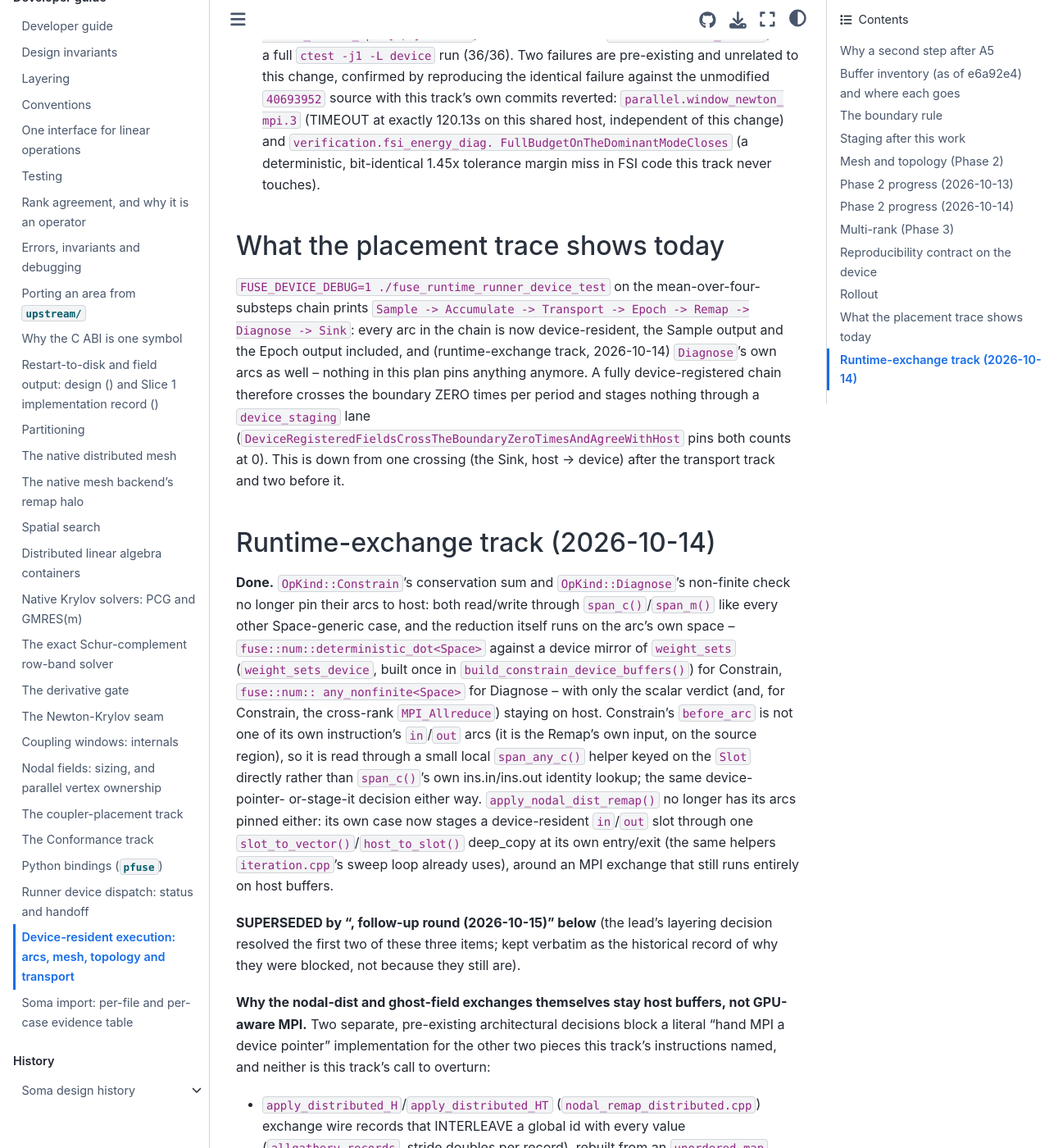
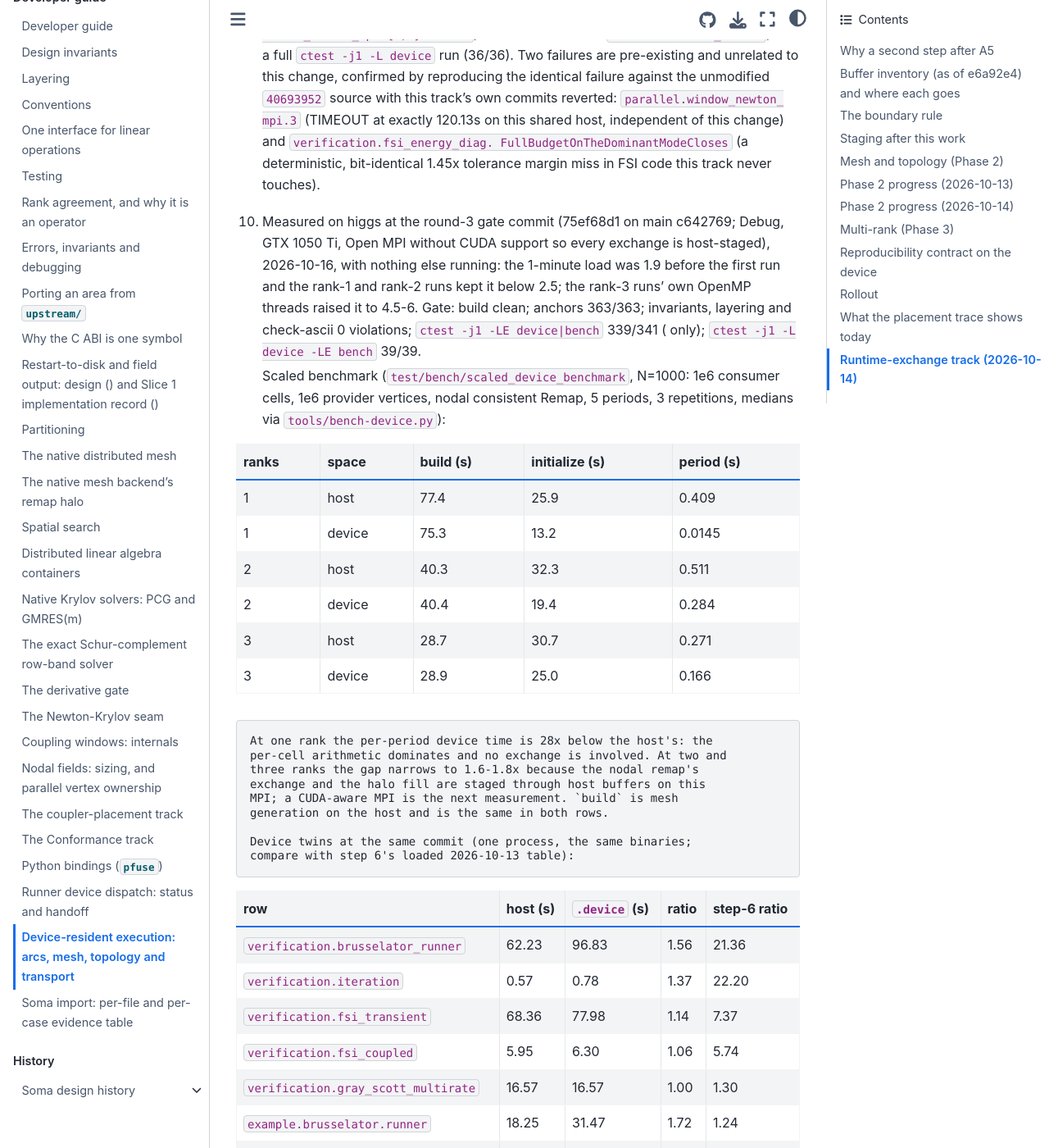
Before and after one commit to vijaysm/fuse, a Sphinx documentation site: the page built from docs/dev/device-resident-arcs.md, in a window 1280 px wide and 1400 px high, scrolled down 14706 px. Shown: the whole window at 82% size. Built offline with Sphinx 7.4.7 and the Sphinx Book theme 1.1.4, drawn with Linux system fonts in a browser that asks for light colours; pages that are not in the unit, such as notebooks, are missing from menus; some of the changed text lies outside the part shown.

Commit message:
docs: record the quiet host-vs-device timings as rollout step 10
Scaled benchmark at 1e6 cells and the device twins at 75ef68d1,
measured on an otherwise idle higgs.

```diff
--- a/docs/dev/device-resident-arcs.md
+++ b/docs/dev/device-resident-arcs.md
@@ -520,6 +520,59 @@ the next step starts. Host mode byte-identity is the standing invariant.
    FullBudgetOnTheDominantModeCloses` (a deterministic, bit-identical
    1.45x tolerance margin miss in FSI code this track never touches).
 
+10. Measured on higgs at the round-3 gate commit (75ef68d1 on main
+    c642769; Debug, GTX 1050 Ti, Open MPI without CUDA support so every
+    exchange is host-staged), 2026-10-16, with nothing else running: the
+    1-minute load was 1.9 before the first run and the rank-1 and rank-2
+    runs kept it below 2.5; the rank-3 runs' own OpenMP threads raised it
+    to 4.5-6. Gate: build clean; anchors 363/363; invariants, layering and
+    check-ascii 0 violations; `ctest -j1 -LE device|bench` 339/341 ( only); `ctest -j1 -L device -LE bench` 39/39.
+
+    Scaled benchmark (`test/bench/scaled_device_benchmark`, N=1000: 1e6
+    consumer cells, 1e6 provider vertices, nodal consistent Remap, 5
+    periods, 3 repetitions, medians via `tools/bench-device.py`):
+
+| ranks | space | build (s) | initialize (s) | period (s) |
+|---|---|---|---|---|
+| 1 | host | 77.4 | 25.9 | 0.409 |
+| 1 | device | 75.3 | 13.2 | 0.0145 |
+| 2 | host | 40.3 | 32.3 | 0.511 |
+| 2 | device | 40.4 | 19.4 | 0.284 |
+| 3 | host | 28.7 | 30.7 | 0.271 |
+| 3 | device | 28.9 | 25.0 | 0.166 |
+
+    At one rank the per-period device time is 28x below the host's: the
+    per-cell arithmetic dominates and no exchange is involved. At two and
+    three ranks the gap narrows to 1.6-1.8x because the nodal remap's
+    exchange and the halo fill are staged through host buffers on this
+    MPI; a CUDA-aware MPI is the next measurement. `build` is mesh
+    generation on the host and is the same in both rows.
+
+    Device twins at the same commit (one process, the same binaries;
+    compare with step 6's loaded 2026-10-13 table):
+
+| row | host (s) | `.device` (s) | ratio | step-6 ratio |
+|---|---|---|---|---|
+| `verification.brusselator_runner` | 62.23 | 96.83 | 1.56 | 21.36 |
+| `verification.iteration` | 0.57 | 0.78 | 1.37 | 22.20 |
+| `verification.fsi_transient` | 68.36 | 77.98 | 1.14 | 7.37 |
+| `verification.fsi_coupled` | 5.95 | 6.30 | 1.06 | 5.74 |
+| `verification.gray_scott_multirate` | 16.57 | 16.57 | 1.00 | 1.30 |
+| `example.brusselator.runner` | 18.25 | 31.47 | 1.72 | 1.24 |
+| `example.gray_scott` | 45.40 | 45.60 | 1.00 | 0.94 |
+| `parallel.window_runner_mpi.2` | 0.67 | 0.98 | 1.46 | 1.49 |
+| `parallel.window_runner_mpi.3` | 0.79 | 1.78 | 2.25 | 3.27 |
+| `parallel.nodal_remap_runner.3` | 0.69 | 0.68 | 0.99 | 1.08 |
+| `parallel.runner_transport.3` | 0.69 | 0.77 | 1.12 | 1.41 |
+| `runtime.window_runner_straddle` | 0.47 | 0.65 | 1.38 | n/a |
+
+    The two rows step 6 singled out (`brusselator_runner`, `iteration`)
+    dropped from 21-22x to 1.4-1.6x once the window-scoped regions'
+    arcs and `previous[]` stopped being staged per instruction (step 9);
+    the remaining factor at these sizes (hundreds to thousands of cells)
+    is kernel launch latency, which the scaled benchmark above shows
+    disappearing at 1e6 cells.
+
 ## What the placement trace shows today
 
 `FUSE_DEVICE_DEBUG=1 ./fuse_runtime_runner_device_test` on the mean-over-four-
```
